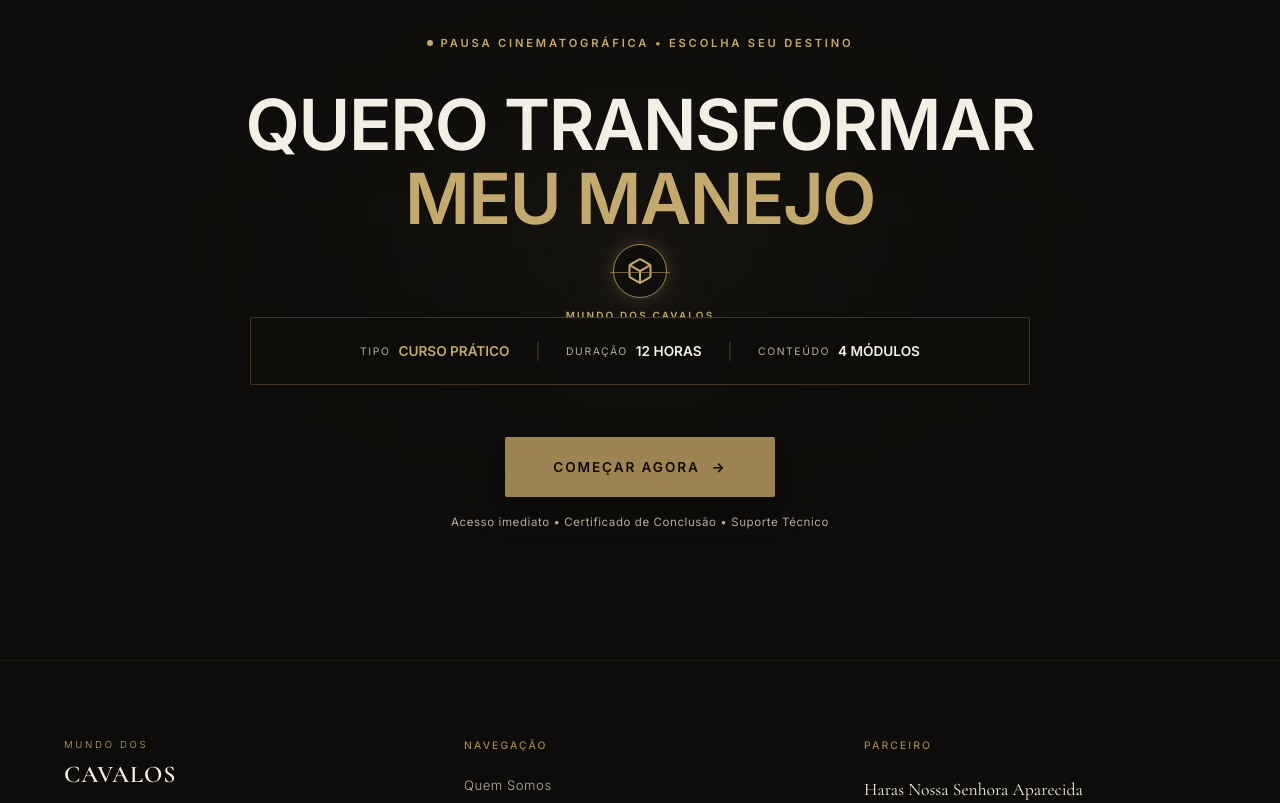
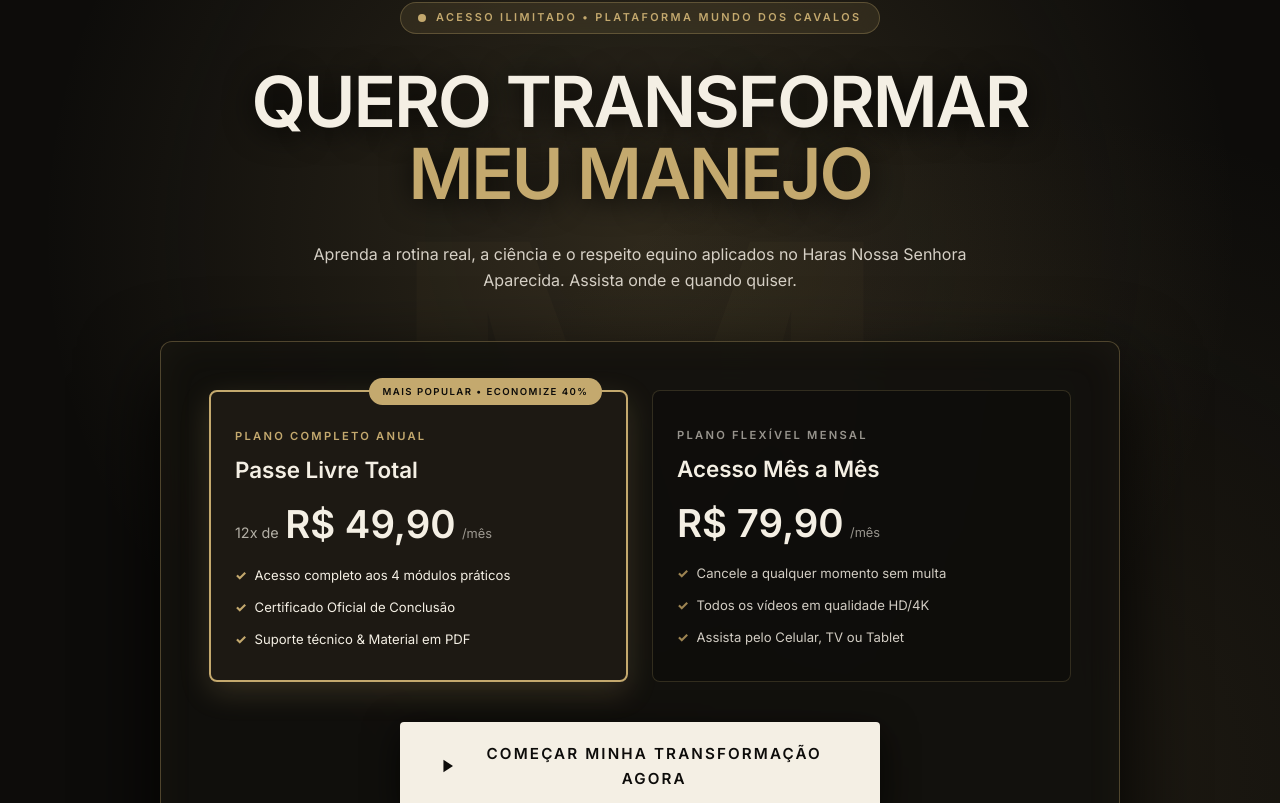
Before and after one commit to netodospacks/mundodoscavalos, a Next.js app: page / in a window 1280 px wide. Shown: the part 7037-7840 px from the top of the page. Built offline with nearby package versions, Linux system fonts and the light colour scheme.

Commit message:
feat: transform 'Quero Transformar Meu Manejo' section into high-impact cinematic streaming subscription experience

```diff
--- a/src/sections/WantToLearnCTA/index.tsx
+++ b/src/sections/WantToLearnCTA/index.tsx
@@ -1,11 +1,16 @@
 "use client";
 
+import { useState } from "react";
 import Link from "next/link";
 import { SectionReveal } from "@/components/ui/SectionReveal";
-import { BrandIconPlaceholder } from "@/components/ui/BrandIconPlaceholder";
+import { NetflixLoginModal } from "@/components/ui/NetflixLoginModal";
 
 export default function WantToLearnCTA() {
+  const [isLoginModalOpen, setIsLoginModalOpen] = useState(false);
+  const [selectedPlan, setSelectedPlan] = useState<"anual" | "mensal">("anual");
+
   return (
+    <>
       <section
         id="quero-aprender"
         style={{
@@ -14,158 +19,333 @@ export default function WantToLearnCTA() {
           backgroundColor: "var(--ink)",
           overflow: "hidden",
           color: "var(--off-white)",
+          paddingTop: "clamp(5rem, 12vh, 10rem)",
+          paddingBottom: "clamp(5rem, 12vh, 10rem)",
         }}
       >
-      {/* Background Container com Ícone da Marca e Gradiente */}
-      <div style={{ position: "absolute", inset: 0, zIndex: 0 }}>
-        <BrandIconPlaceholder label="MUNDO DOS CAVALOS" aspectRatio="16/9" />
-        {/* Gradiente Escuro Cinematográfico */}
+        {/* Ambient Lighting & Particle Background Glow */}
         <div
+          aria-hidden="true"
           style={{
             position: "absolute",
             inset: 0,
-            background:
-              "radial-gradient(circle at center, rgba(13,12,10,0.65) 0%, rgba(13,12,10,0.95) 85%), linear-gradient(to bottom, rgba(13,12,10,0.9) 0%, transparent 40%, rgba(13,12,10,0.98) 100%)",
+            background: `
+              radial-gradient(circle at 50% 30%, rgba(196, 169, 110, 0.18) 0%, transparent 60%),
+              radial-gradient(circle at 80% 80%, rgba(157, 132, 82, 0.12) 0%, transparent 50%),
+              linear-gradient(to bottom, var(--ink) 0%, rgba(13,12,10,0.92) 50%, var(--ink) 100%)
+            `,
             pointerEvents: "none",
+            zIndex: 0,
           }}
         />
+
+        {/* Brand Emblem Background Overlay */}
+        <div
+          aria-hidden="true"
+          style={{
+            position: "absolute",
+            top: "50%",
+            left: "50%",
+            transform: "translate(-50%, -50%)",
+            opacity: 0.04,
+            pointerEvents: "none",
+            zIndex: 0,
+            userSelect: "none",
+          }}
+        >
+          <span
+            style={{
+              fontFamily: "'Inter', sans-serif",
+              fontSize: "clamp(20rem, 45vw, 40rem)",
+              fontWeight: 900,
+              color: "var(--gold)",
+            }}
+          >
+            M
+          </span>
         </div>
 
         <div
           className="container"
           style={{
             position: "relative",
-          zIndex: 1,
-          paddingTop: "clamp(5rem, 10vw, 9rem)",
-          paddingBottom: "clamp(5rem, 10vw, 9rem)",
-          maxWidth: "1000px",
+            zIndex: 2,
+            maxWidth: "1140px",
             margin: "0 auto",
-          textAlign: "center",
           }}
         >
           <SectionReveal type="up">
-          <div style={{ display: "flex", flexDirection: "column", alignItems: "center", gap: "1.75rem" }}>
-
-            {/* Tagline */}
-            <span
-              className="font-sans"
+            <div
               style={{
-                color: "var(--gold-light)",
-                textTransform: "uppercase",
-                fontSize: "0.7rem",
-                fontWeight: 600,
-                letterSpacing: "0.25em",
+                display: "flex",
+                flexDirection: "column",
+                alignItems: "center",
+                textAlign: "center",
+                gap: "1.5rem",
+              }}
+            >
+              {/* Badge de Destaque Cinematográfico */}
+              <div
+                style={{
                   display: "inline-flex",
                   alignItems: "center",
-                gap: "0.5rem",
+                  gap: "0.6rem",
+                  backgroundColor: "rgba(196, 169, 110, 0.12)",
+                  border: "1px solid rgba(196, 169, 110, 0.3)",
+                  padding: "0.4rem 1.1rem",
+                  borderRadius: "30px",
+                  backdropFilter: "blur(10px)",
                 }}
               >
-              <span style={{ width: "6px", height: "6px", borderRadius: "50%", backgroundColor: "var(--gold-light)" }} />
-              Pausa Cinematográfica &bull; Escolha seu Destino
+                <span style={{ width: "8px", height: "8px", borderRadius: "50%", backgroundColor: "var(--gold-light)" }} />
+                <span
+                  style={{
+                    fontFamily: "'Inter', sans-serif",
+                    fontSize: "0.68rem",
+                    fontWeight: 700,
+                    letterSpacing: "0.22em",
+                    textTransform: "uppercase",
+                    color: "var(--gold-light)",
+                  }}
+                >
+                  ACESSO ILIMITADO • PLATAFORMA MUNDO DOS CAVALOS
                 </span>
+              </div>
 
-            {/* High Impact Headline */}
+              {/* Título Gigante de Cinema */}
               <h2
-              className="font-sans"
                 style={{
-                fontSize: "clamp(2rem, 5.5vw, 4.5rem)",
+                  fontFamily: "'Inter', sans-serif",
+                  fontSize: "clamp(2.2rem, 5.5vw, 4.6rem)",
+                  fontWeight: 900,
+                  color: "var(--off-white)",
+                  letterSpacing: "-0.03em",
+                  lineHeight: 1.02,
+                  margin: "0.5rem 0",
+                  textTransform: "uppercase",
+                  maxWidth: "920px",
+                  textShadow: "0 4px 30px rgba(0,0,0,0.9)",
+                }}
+              >
+                Quero Transformar <br />
+                <span style={{ color: "var(--gold-light)" }}>Meu Manejo</span>
+              </h2>
+
+              <p
+                style={{
+                  fontFamily: "'Inter', sans-serif",
+                  fontSize: "clamp(0.95rem, 1.25vw, 1.15rem)",
+                  color: "rgba(244, 239, 228, 0.85)",
+                  fontWeight: 400,
+                  lineHeight: 1.6,
+                  maxWidth: "680px",
+                  margin: "0 0 1.5rem 0",
+                }}
+              >
+                Aprenda a rotina real, a ciência e o respeito equino aplicados no Haras Nossa Senhora Aparecida. Assista onde e quando quiser.
+              </p>
+
+              {/* CARD CONTAINER GLASSMORPHISM COM OS PLANOS DE ASSINATURA */}
+              <div
+                style={{
+                  width: "100%",
+                  maxWidth: "960px",
+                  backgroundColor: "rgba(18, 16, 13, 0.88)",
+                  backdropFilter: "blur(20px)",
+                  WebkitBackdropFilter: "blur(20px)",
+                  border: "1px solid rgba(196, 169, 110, 0.35)",
+                  borderRadius: "12px",
+                  padding: "clamp(1.5rem, 4vw, 3rem)",
+                  boxShadow: "0 30px 80px rgba(0,0,0,0.95), inset 0 0 40px rgba(196,169,110,0.05)",
+                  display: "flex",
+                  flexDirection: "column",
+                  gap: "2.5rem",
+                }}
+              >
+                {/* GRID DOS DOIS PLANOS */}
+                <div
+                  style={{
+                    display: "grid",
+                    gridTemplateColumns: "repeat(auto-fit, minmax(280px, 1fr))",
+                    gap: "1.5rem",
+                    alignItems: "stretch",
+                  }}
+                >
+                  {/* PLANO 1: ANUAL (DESTAQUE RECOMENDADO) */}
+                  <div
+                    onClick={() => setSelectedPlan("anual")}
+                    style={{
+                      position: "relative",
+                      backgroundColor: selectedPlan === "anual" ? "rgba(32, 27, 20, 0.9)" : "rgba(13, 12, 10, 0.6)",
+                      border: selectedPlan === "anual" ? "2px solid var(--gold-light)" : "1px solid rgba(196, 169, 110, 0.2)",
+                      borderRadius: "8px",
+                      padding: "1.8rem 1.5rem",
+                      cursor: "pointer",
+                      transition: "all 0.3s ease",
+                      textAlign: "left",
+                      display: "flex",
+                      flexDirection: "column",
+                      justifyContent: "space-between",
+                      boxShadow: selectedPlan === "anual" ? "0 10px 30px rgba(196, 169, 110, 0.2)" : "none",
+                    }}
+                  >
+                    {/* Badge Mais Escolhido */}
+                    <div
+                      style={{
+                        position: "absolute",
+                        top: "-14px",
+                        right: "1.5rem",
+                        backgroundColor: "var(--gold-light)",
+                        color: "var(--ink)",
+                        fontFamily: "'Inter', sans-serif",
+                        fontSize: "0.6rem",
                         fontWeight: 800,
-                color: "var(--off-white)",
-                letterSpacing: "-0.02em",
-                lineHeight: 1.05,
-                margin: "0.5rem 0",
-                maxWidth: "800px",
+                        letterSpacing: "0.15em",
+                        padding: "0.35rem 0.85rem",
+                        borderRadius: "20px",
                         textTransform: "uppercase",
                       }}
                     >
-              Quero Transformar <br style={{ display: "block" }} />
-              <span style={{ color: "var(--gold-light)", fontWeight: 800 }}>Meu Manejo</span>
-            </h2>
+                      MAIS POPULAR • ECONOMIZE 40%
+                    </div>
 
-            <div style={{ height: "1px", width: "60px", backgroundColor: "var(--gold)", opacity: 0.7 }} />
+                    <div>
+                      <span style={{ fontSize: "0.7rem", fontWeight: 700, letterSpacing: "0.2em", color: "var(--gold-light)", textTransform: "uppercase" }}>
+                        PLANO COMPLETO ANUAL
+                      </span>
+                      <h3 style={{ fontSize: "1.4rem", fontWeight: 800, color: "var(--off-white)", margin: "0.3rem 0 1rem 0" }}>
+                        Passe Livre Total
+                      </h3>
 
-            {/* Premium Product Metadata Bar */}
+                      <div style={{ display: "flex", alignItems: "baseline", gap: "0.4rem", marginBottom: "1.25rem" }}>
+                        <span style={{ fontSize: "0.9rem", color: "rgba(244,239,228,0.7)" }}>12x de</span>
+                        <span style={{ fontSize: "2.4rem", fontWeight: 900, color: "var(--off-white)", lineHeight: 1 }}>R$ 49,90</span>
+                        <span style={{ fontSize: "0.8rem", color: "rgba(244,239,228,0.6)" }}>/mês</span>
+                      </div>
+
+                      {/* Benefícios */}
+                      <ul style={{ listStyle: "none", padding: 0, margin: 0, display: "flex", flexDirection: "column", gap: "0.65rem" }}>
+                        <li style={{ display: "flex", alignItems: "center", gap: "0.5rem", fontSize: "0.82rem", color: "var(--off-white)" }}>
+                          <span style={{ color: "var(--gold-light)", fontWeight: 800 }}>✓</span> Acesso completo aos 4 módulos práticos
+                        </li>
+                        <li style={{ display: "flex", alignItems: "center", gap: "0.5rem", fontSize: "0.82rem", color: "var(--off-white)" }}>
+                          <span style={{ color: "var(--gold-light)", fontWeight: 800 }}>✓</span> Certificado Oficial de Conclusão
+                        </li>
+                        <li style={{ display: "flex", alignItems: "center", gap: "0.5rem", fontSize: "0.82rem", color: "var(--off-white)" }}>
+                          <span style={{ color: "var(--gold-light)", fontWeight: 800 }}>✓</span> Suporte técnico & Material em PDF
+                        </li>
+                      </ul>
+                    </div>
+                  </div>
+
+                  {/* PLANO 2: MENSAL */}
+                  <div
+                    onClick={() => setSelectedPlan("mensal")}
+                    style={{
+                      position: "relative",
+                      backgroundColor: selectedPlan === "mensal" ? "rgba(32, 27, 20, 0.9)" : "rgba(13, 12, 10, 0.6)",
+                      border: selectedPlan === "mensal" ? "2px solid var(--gold-light)" : "1px solid rgba(196, 169, 110, 0.2)",
+                      borderRadius: "8px",
+                      padding: "1.8rem 1.5rem",
+                      cursor: "pointer",
+                      transition: "all 0.3s ease",
+                      textAlign: "left",
+                      display: "flex",
+                      flexDirection: "column",
+                      justifyContent: "space-between",
+                    }}
+                  >
+                    <div>
+                      <span style={{ fontSize: "0.7rem", fontWeight: 700, letterSpacing: "0.2em", color: "rgba(244,239,228,0.6)", textTransform: "uppercase" }}>
+                        PLANO FLEXÍVEL MENSAL
+                      </span>
+                      <h3 style={{ fontSize: "1.4rem", fontWeight: 800, color: "var(--off-white)", margin: "0.3rem 0 1rem 0" }}>
+                        Acesso Mês a Mês
+                      </h3>
+
+                      <div style={{ display: "flex", alignItems: "baseline", gap: "0.4rem", marginBottom: "1.25rem" }}>
+                        <span style={{ fontSize: "2.4rem", fontWeight: 900, color: "var(--off-white)", lineHeight: 1 }}>R$ 79,90</span>
+                        <span style={{ fontSize: "0.8rem", color: "rgba(244,239,228,0.6)" }}>/mês</span>
+                      </div>
+
+                      {/* Benefícios */}
+                      <ul style={{ listStyle: "none", padding: 0, margin: 0, display: "flex", flexDirection: "column", gap: "0.65rem" }}>
+                        <li style={{ display: "flex", alignItems: "center", gap: "0.5rem", fontSize: "0.82rem", color: "rgba(244,239,228,0.85)" }}>
+                          <span style={{ color: "var(--gold)", fontWeight: 800 }}>✓</span> Cancele a qualquer momento sem multa
+                        </li>
+                        <li style={{ display: "flex", alignItems: "center", gap: "0.5rem", fontSize: "0.82rem", color: "rgba(244,239,228,0.85)" }}>
+                          <span style={{ color: "var(--gold)", fontWeight: 800 }}>✓</span> Todos os vídeos em qualidade HD/4K
+                        </li>
+                        <li style={{ display: "flex", alignItems: "center", gap: "0.5rem", fontSize: "0.82rem", color: "rgba(244,239,228,0.85)" }}>
+                          <span style={{ color: "var(--gold)", fontWeight: 800 }}>✓</span> Assista pelo Celular, TV ou Tablet
+                        </li>
+                      </ul>
+                    </div>
+                  </div>
+                </div>
+
+                {/* BOTÃO PRINCIPAL DE ASSINATURA CINEMATOGRÁFICO */}
+                <div style={{ display: "flex", flexDirection: "column", alignItems: "center", gap: "1rem" }}>
+                  <button
+                    onClick={() => setIsLoginModalOpen(true)}
+                    style={{
+                      width: "100%",
+                      maxWidth: "480px",
+                      padding: "1.2rem 2.5rem",
+                      backgroundColor: "var(--off-white)",
+                      color: "var(--ink)",
+                      fontFamily: "'Inter', sans-serif",
+                      fontWeight: 900,
+                      fontSize: "0.95rem",
+                      letterSpacing: "0.14em",
+                      textTransform: "uppercase",
+                      borderRadius: "4px",
+                      border: "none",
+                      cursor: "pointer",
+                      boxShadow: "0 10px 35px rgba(0, 0, 0, 0.7)",
+                      transition: "all 0.3s ease",
+                      display: "inline-flex",
+                      alignItems: "center",
+                      justifyContent: "center",
+                      gap: "0.75rem",
+                    }}
+                    className="hover:scale-103"
+                  >
+                    <svg width="18" height="18" viewBox="0 0 24 24" fill="currentColor">
+                      <polygon points="5 3 19 12 5 21 5 3" />
+                    </svg>
+                    <span>COMEÇAR MINHA TRANSFORMAÇÃO AGORA</span>
+                  </button>
+
+                  {/* GARANTIA & CONFIANÇA */}
                   <div
                     style={{
                       display: "flex",
                       flexWrap: "wrap",
                       alignItems: "center",
                       justifyContent: "center",
-                gap: "clamp(0.75rem, 2vw, 2rem)",
-                padding: "1.25rem clamp(1rem, 3vw, 2.5rem)",
-                background: "rgba(13, 12, 10, 0.75)",
-                backdropFilter: "blur(12px)",
-                WebkitBackdropFilter: "blur(12px)",
-                border: "1px solid rgba(206, 175, 114, 0.25)",
-                borderRadius: "2px",
-                margin: "1rem 0 1.5rem 0",
-                width: "100%",
-                maxWidth: "780px",
+                      gap: "1.5rem",
+                      fontSize: "0.75rem",
+                      color: "rgba(244,239,228,0.7)",
+                      marginTop: "0.5rem",
                     }}
                   >
-              <div style={{ display: "flex", alignItems: "center", gap: "0.5rem" }}>
-                <span className="font-sans" style={{ fontSize: "0.65rem", textTransform: "uppercase", letterSpacing: "0.15em", color: "var(--stone-light)" }}>Tipo</span>
-                <span className="font-sans" style={{ fontSize: "0.85rem", fontWeight: 600, color: "var(--gold-light)" }}>CURSO PRÁTICO</span>
-              </div>
-              <span style={{ color: "rgba(206, 175, 114, 0.3)" }}>|</span>
-
-              <div style={{ display: "flex", alignItems: "center", gap: "0.5rem" }}>
-                <span className="font-sans" style={{ fontSize: "0.65rem", textTransform: "uppercase", letterSpacing: "0.15em", color: "var(--stone-light)" }}>Duração</span>
-                <span className="font-sans" style={{ fontSize: "0.85rem", fontWeight: 600, color: "var(--off-white)" }}>12 HORAS</span>
-              </div>
-              <span style={{ color: "rgba(206, 175, 114, 0.3)" }}>|</span>
-
-              <div style={{ display: "flex", alignItems: "center", gap: "0.5rem" }}>
-                <span className="font-sans" style={{ fontSize: "0.65rem", textTransform: "uppercase", letterSpacing: "0.15em", color: "var(--stone-light)" }}>Conteúdo</span>
-                <span className="font-sans" style={{ fontSize: "0.85rem", fontWeight: 600, color: "var(--off-white)" }}>4 MÓDULOS</span>
+                    <span>🛡️ <strong>7 Dias de Garantia</strong> Incondicional</span>
+                    <span>⚡ Liberação <strong>Imediata</strong></span>
+                    <span>🔒 Pagamento <strong>100% Seguro</strong></span>
                   </div>
                 </div>
-
-            {/* Primary Action Button */}
-            <div
-              style={{
-                display: "flex",
-                flexDirection: "column",
-                alignItems: "center",
-                gap: "1rem",
-                width: "100%",
-              }}
-            >
-              <Link
-                href="/login"
-                className="font-sans"
-                style={{
-                  padding: "1.15rem 3rem",
-                  backgroundColor: "var(--gold)",
-                  color: "var(--ink)",
-                  textDecoration: "none",
-                  textTransform: "uppercase",
-                  letterSpacing: "0.14em",
-                  fontSize: "0.85rem",
-                  fontWeight: 700,
-                  borderRadius: "2px",
-                  boxShadow: "0 10px 30px rgba(0, 0, 0, 0.5)",
-                  transition: "all 0.3s ease",
-                  display: "inline-flex",
-                  alignItems: "center",
-                  gap: "0.75rem",
-                }}
-              >
-                <span>COMEÇAR AGORA</span>
-                <span aria-hidden="true">&rarr;</span>
-              </Link>
-
-              <span
-                className="font-sans"
-                style={{ fontSize: "0.72rem", color: "var(--stone-light)", letterSpacing: "0.05em" }}
-              >
-                Acesso imediato &bull; Certificado de Conclusão &bull; Suporte Técnico
-              </span>
               </div>
-
             </div>
           </SectionReveal>
         </div>
       </section>
+
+      {/* Modal de Entrada Cinematográfica */}
+      <NetflixLoginModal
+        isOpen={isLoginModalOpen}
+        onClose={() => setIsLoginModalOpen(false)}
+      />
+    </>
   );
 }
```
Lines whose indentation alone changed are shown as unchanged.
